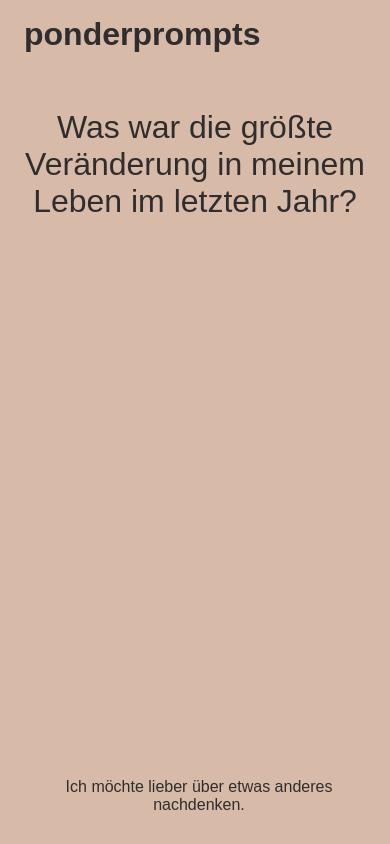
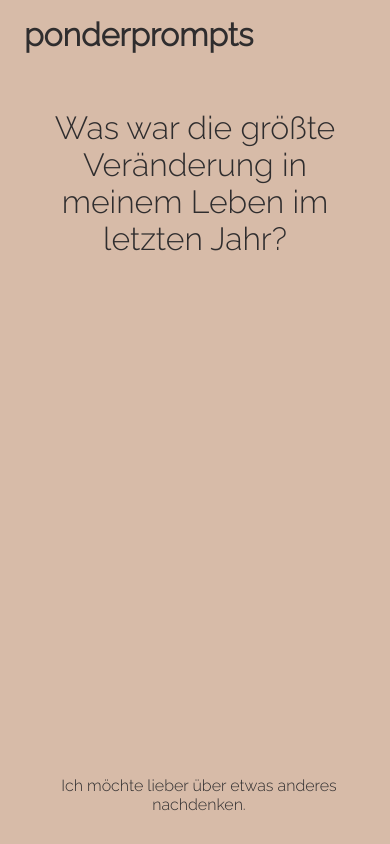
Before and after one commit to koryna/ponderprompts, an Angular app: page / in a window 390 px wide. Built offline with nearby package versions, Linux system fonts and the light colour scheme.

Commit message:
fix: google web font on mobile

```diff
--- a/src/styles.css
+++ b/src/styles.css
@@ -1,3 +1,3 @@
 body {
-  font-family: "Raleway Light", sans-serif;
+  font-family: 'Raleway', sans-serif;
 }
```
